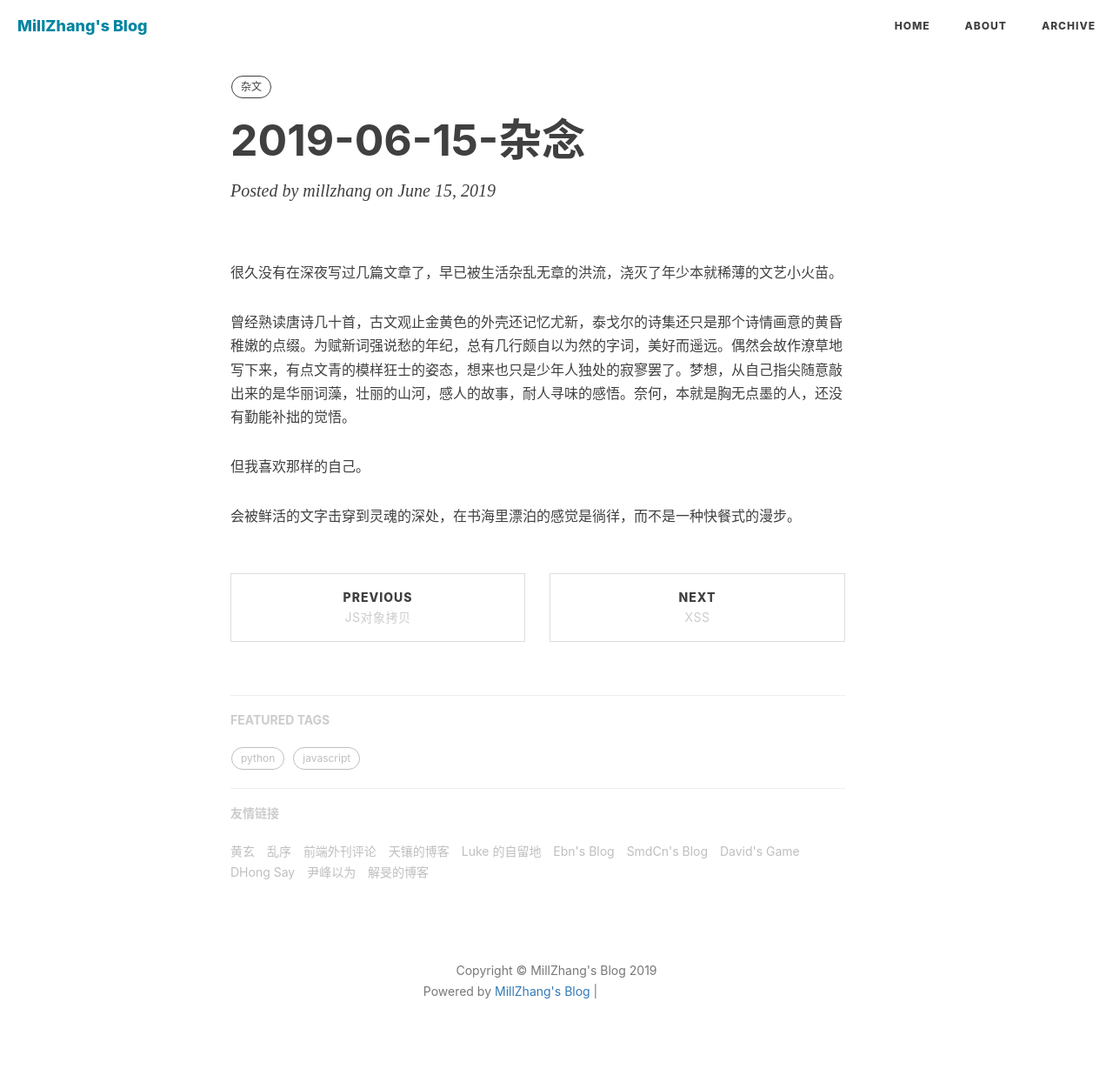
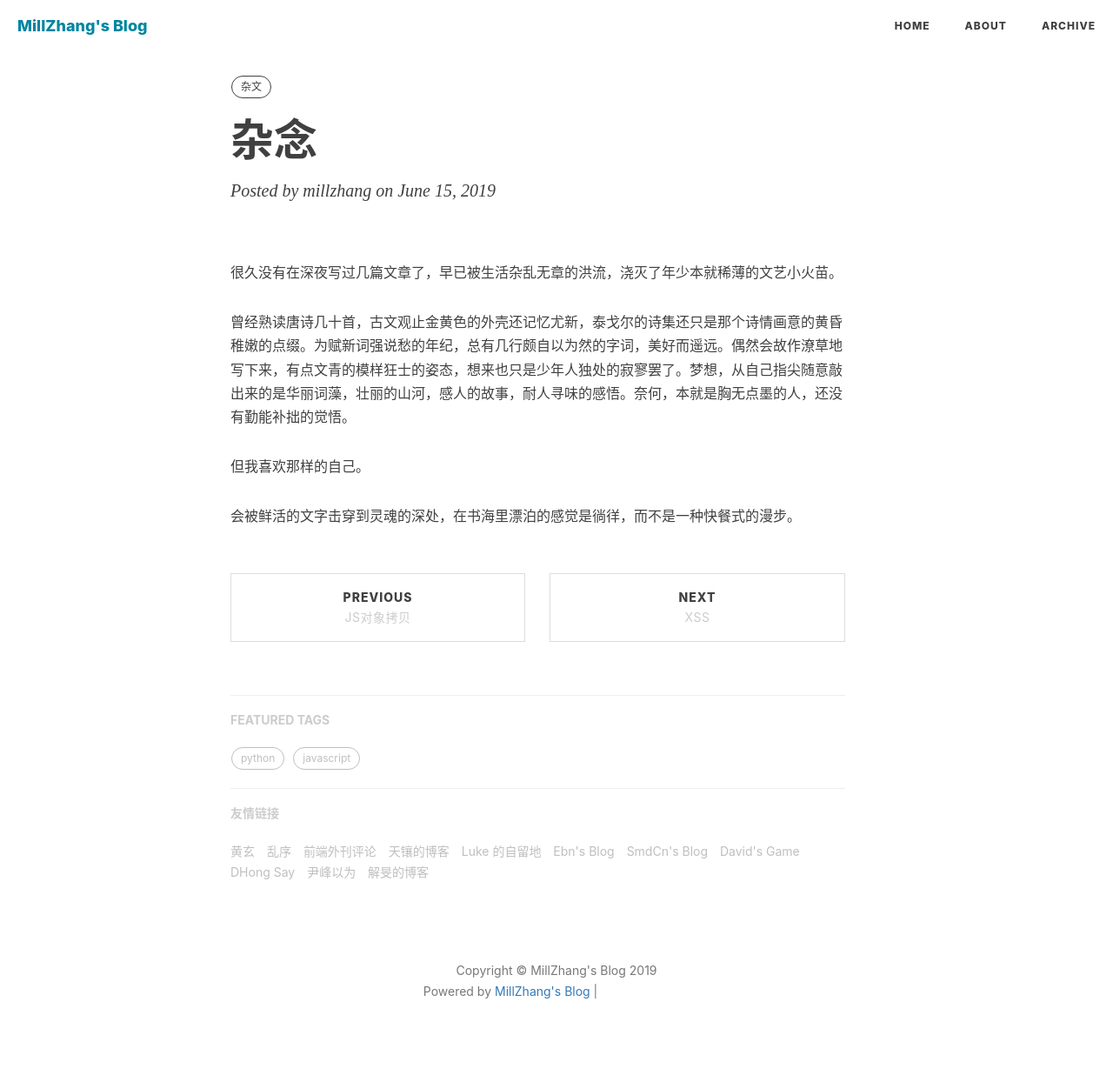
Before and after one commit to millzhang/millzhang.github.com, a Jekyll site: the page built from _posts/2019-06-15-杂念.md, in a window 1280 px wide. Shown: the whole page at 87% size. Built offline with Jekyll 4.4.1, drawn with Linux system fonts in a browser that asks for light colours; nearby versions of some CDN libraries; comment, search, counter and statistics services are not loaded; grey boxes are pictures that could not be loaded.

Commit message:
修改文件: _posts/2019-06-15-杂念.md

```diff
--- a/_posts/2019-06-15-杂念.md
+++ b/_posts/2019-06-15-杂念.md
@@ -1,6 +1,6 @@
 ---
 layout:     post
-atitle:      "2019-06-15-杂念"
+atitle:      "杂念"
 title:      "2019-06-15-615杂念"
 date:       2019-06-15
 author:     "millzhang"
```
